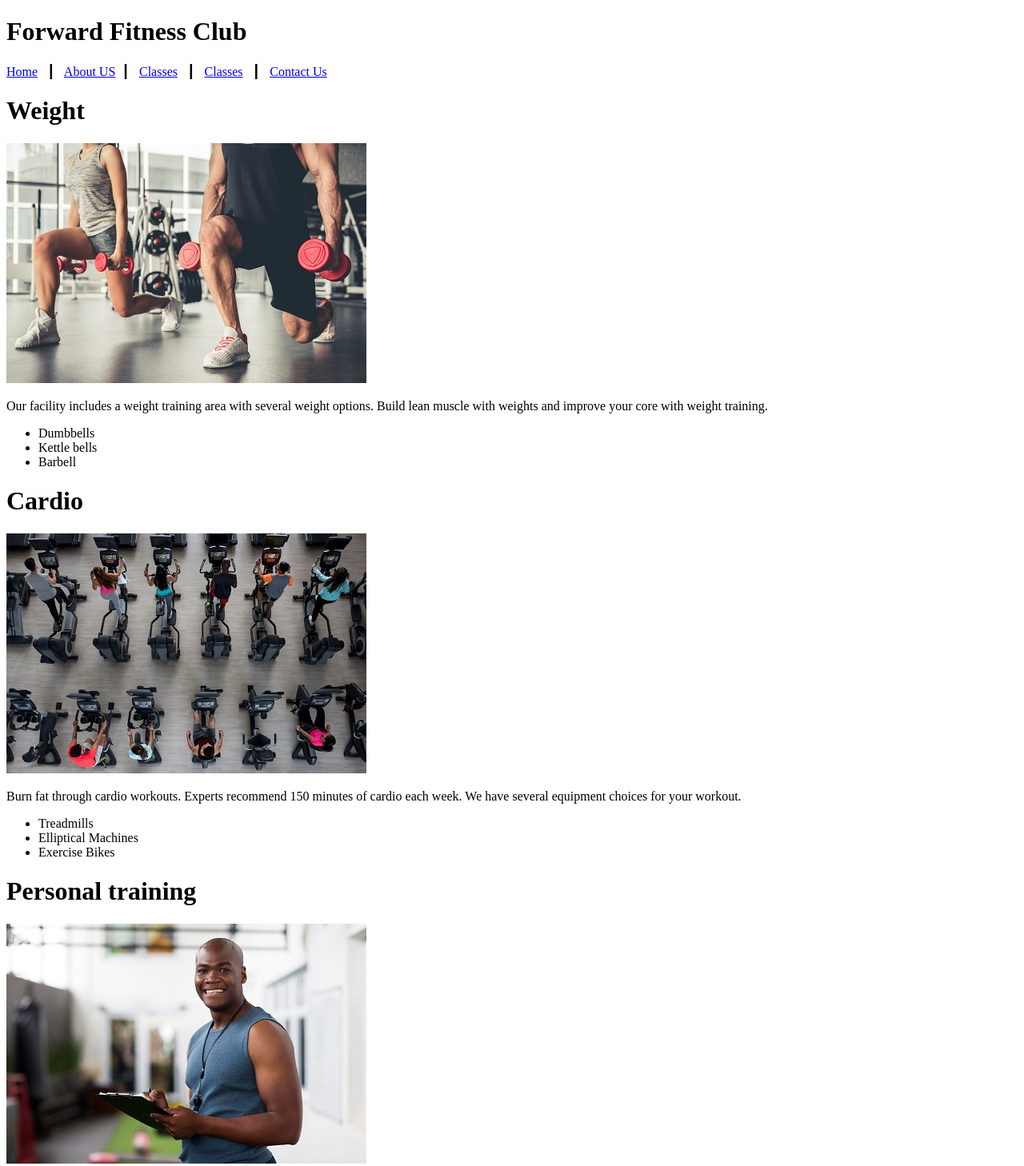
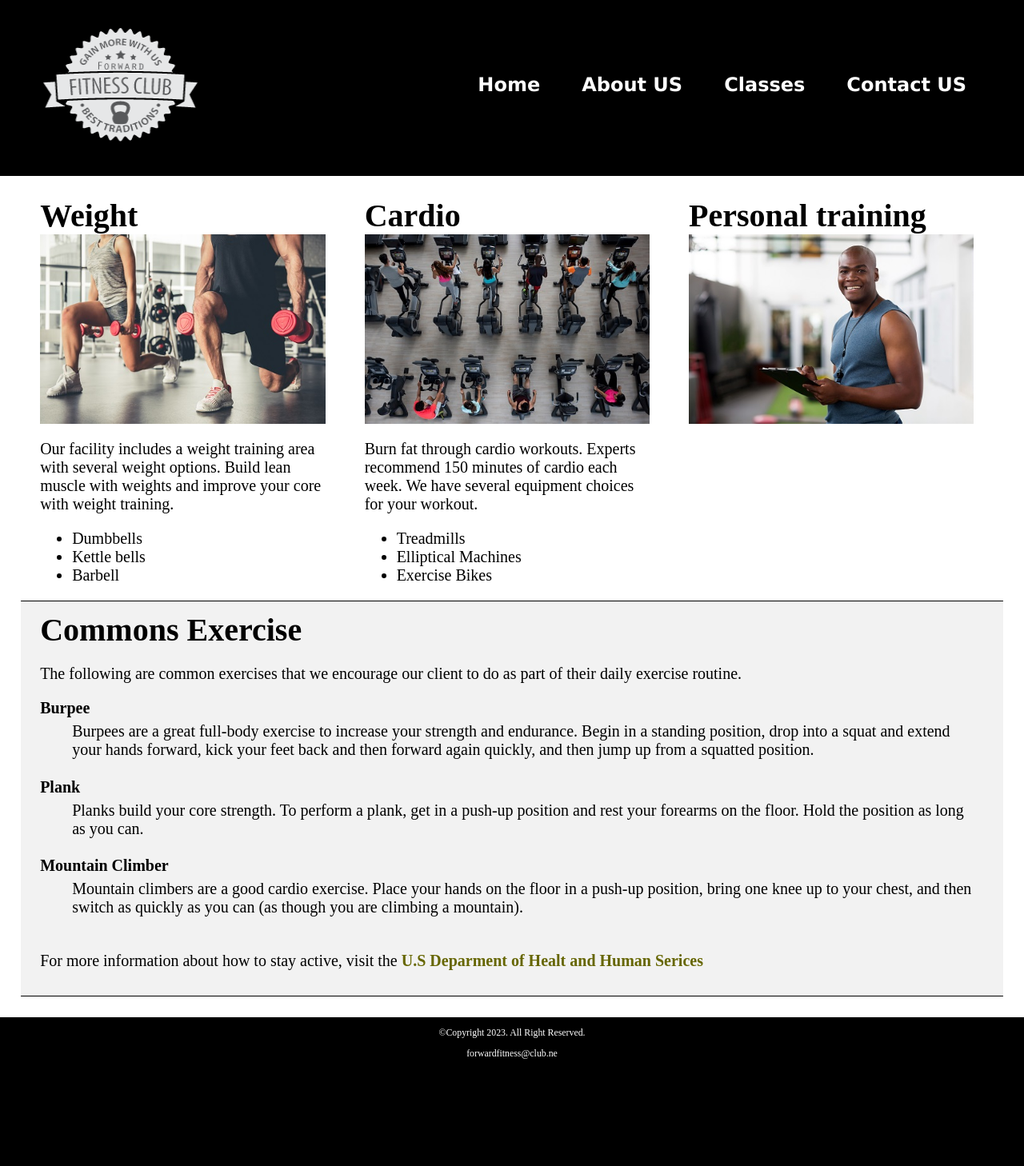
Before and after one commit to CAP4064-301SP2024/lecture-code, a plain HTML site: page chapter4/scripts/aboutUs.html in a window 1280 px wide. Shown: the top 1458 px of the page at 80% size. After the commit the page ends 1337 px from the top, so only its background shows below. Drawn offline with Linux system fonts and the light colour scheme.

Commit message:
chapter4

```diff
--- /dev/null
+++ b/chapter4/css/style.css
@@ -0,0 +1,111 @@
+body, header, nav, footer, h1, div, img{
+    margin: 0;
+    padding: 0;
+    border: 0;
+}
+
+body{
+    background-color: #000;
+}
+
+img{
+    max-width: 100%;
+    display: block;
+}
+
+header{
+    width: 25%;
+    float: left;
+}
+
+nav{
+    width: 70%;
+    float: right;
+    margin: 5em 3em 0 0;
+}
+
+nav ul{
+     list-style-type: none;
+     margin: 0;
+     text-align: right;
+}
+
+nav li{
+    display: inline-block;
+    font-size: 1.5em;
+    font-family: Verdana, Geneva, Tahoma, sans-serif;
+    font-weight: bold;
+}
+
+
+nav li a{
+    display: block;
+    color:#fff;
+    text-align: center;
+    padding: 0.5em 1em;
+    text-decoration: none;
+}
+
+
+main{
+    clear: left;
+    background-color: #fff;
+    padding: 2%;
+    font-size: 1.25em;
+}
+
+footer p{
+      font-size: 0.74em;
+      text-align: center;
+      color:#fff;
+      padding: 0 1em;
+}
+
+footer p a{
+    color: #fff;
+    text-decoration: none;
+}
+
+#weight, #cardio, #training{
+    width: 29%;
+    float: left;
+    margin: 0 2%;
+
+}
+
+#exercises{
+    clear:left;
+    border-top: 1px solid #000;
+    border-bottom: 1px solid #000;
+    background-color: #f2f2f2;
+    padding: 1% 2%;
+}
+
+#exercises dd{
+    padding: 0.5% 1% 2% 0;
+}
+
+#exercises dt{
+    font-weight: bold;
+}
+
+#contact{
+    text-align: center;
+    color: #666600;
+}
+
+.action{
+    font-size: 1.35em;
+    color: #666600;
+    font-weight: bold;
+}
+
+.external-link{
+    color: #666600;
+    font-weight: bold;
+    text-decoration: none;
+}
+
+.map{
+    border: 8px solid #000;
+}
--- a/chapter4/scripts/aboutUs.html
+++ b/chapter4/scripts/aboutUs.html
@@ -4,21 +4,21 @@
 <head>
     <title>Forward Fitness Club</title>
     <meta charset="utf-8">
+    <link rel="stylesheet" href="../css/style.css">
 </head>
 <body>
     <header>
         <!--Use this header are for the website name and logo-->
-        <h1>Forward Fitness Club</h1>
+        <a href="index.html"><img src="../images/forward-fitness-logo.png" atl="Forward Fitness Club" height="220" width="297"></a>
     </header>
     <nav>
-        <!-- Use the nav area to add hyperlinks to other pages within the website-->
-        <p>
-            <a href="index.html">Home</a> &nbsp; &#9475; &nbsp;
-            <a href="about.html">About US</a>&nbsp; &#9475; &nbsp;
-            <a href="classes.html">Classes</a> &nbsp; &#9475; &nbsp;
-            <a href="nutrition.html">Classes</a> &nbsp; &#9475; &nbsp;
-            <a href="contact.html">Contact Us</a>
-        </p>
+        <!--Use. the nav area to add hyperlinks to other pages within the website -->
+        <ul>
+            <li><a href="index.html">Home</a></li>
+            <li><a href="aboutUs.html">About US </a></li>
+            <li><a href ="classes.html">Classes </a></li>
+            <li><a href="ContactUs.html">Contact US </a></li>
+        </ul>
     </nav>
     <main>
         <!-- Use the main area to add the main content of the webpage-->
@@ -61,7 +61,7 @@
                 <dd>
                     Mountain climbers are a good cardio exercise. Place your hands on the floor in a push-up position, bring one knee up to your chest, and then switch as quickly as you can (as though you are climbing a mountain).
                 </dd>
-                <p>For more information about how to stay active, visit the <a href="https://www.hhs.gov/fitness/be-active/index.html" target="_blank">U.S Deparment of Healt and Human Serices</a></p>
+                <p>For more information about how to stay active, visit the <a href="https://www.hhs.gov/fitness/be-active/index.html" target="_blank" class="external-link">U.S Deparment of Healt and Human Serices</a></p>
             </dl>
         </div>
     </main>
```
Also changed, not shown: chapter4/scripts/ContactUs.html (+8 -9 lines), chapter4/scripts/index.html (+13 -9 lines).
